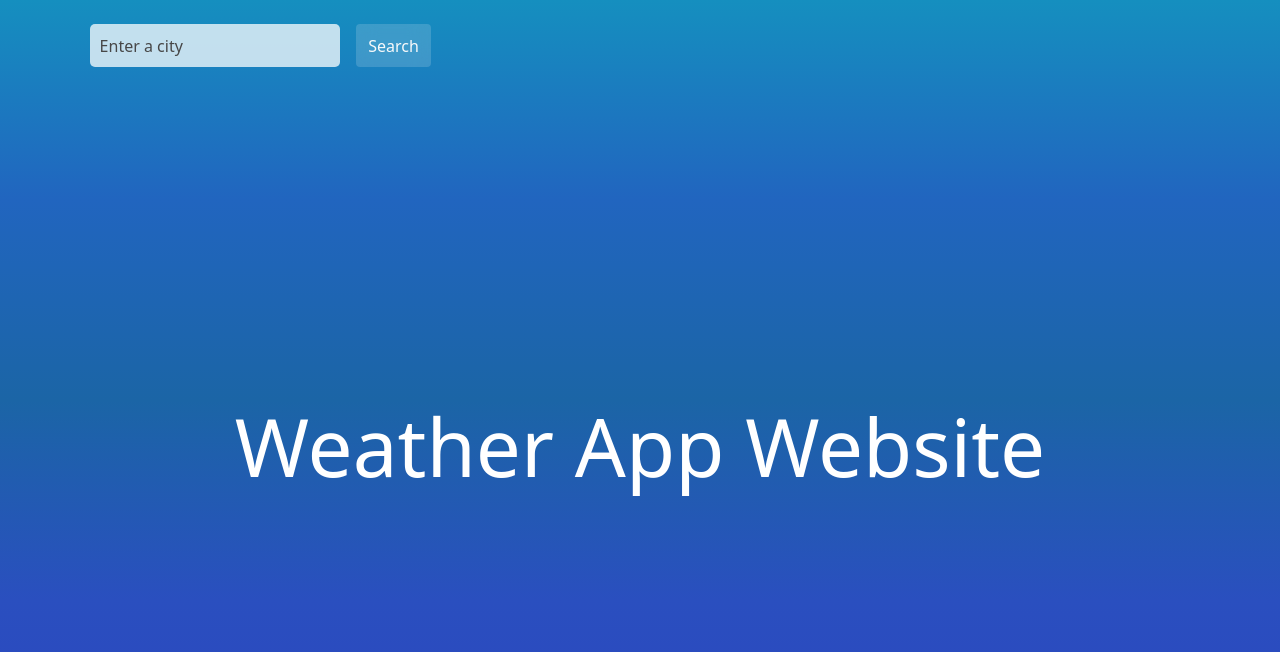
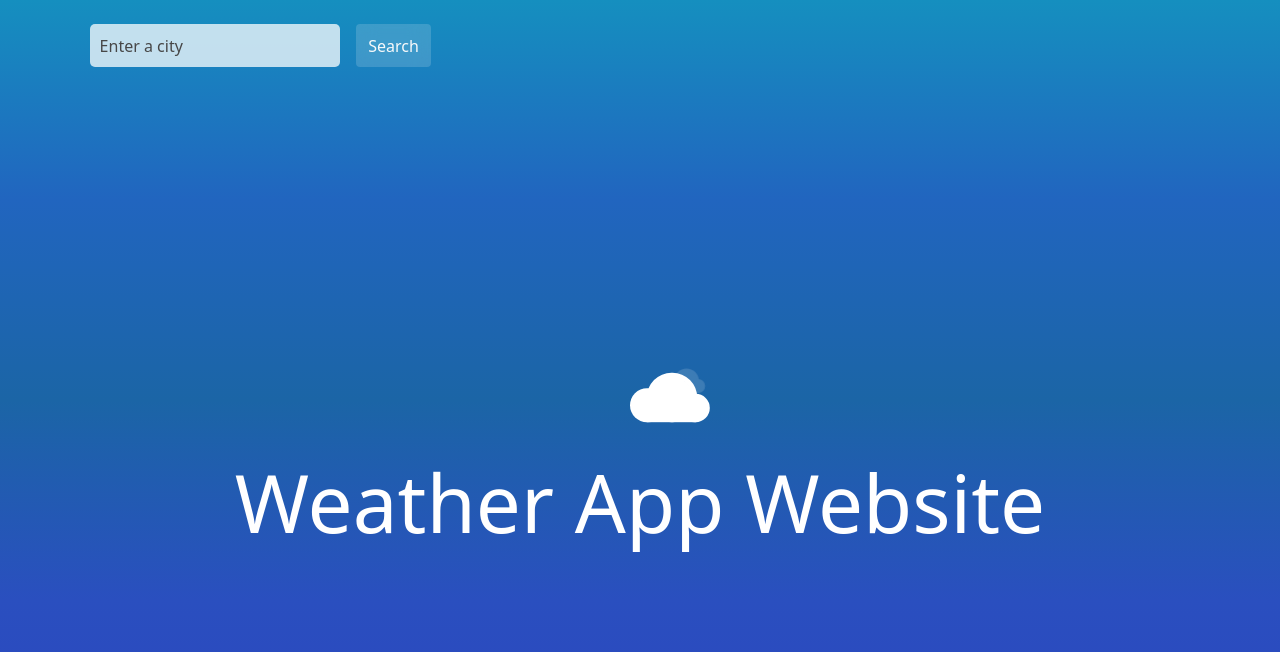
Before and after one commit to ignaciojsoler/weatherapp, a plain HTML site: page index.html in a window 1280 px wide. Drawn offline with nearby package versions, Linux system fonts and the light colour scheme.

Commit message:
Add files via upload

```diff
--- a/index.html
+++ b/index.html
@@ -31,7 +31,11 @@
         <!---->
 
         <!--Main title-->
-        <div class="welcome-title d-flex justify-content-center align-items-center text-center">
+        <div class="welcome-title d-flex flex-column justify-content-center align-items-center text-center">
+            <div class="welcome-title__icon cloudy">
+                <div class="welcome-title__cloud"></div>
+                <div class="welcome-title__cloud"></div>
+            </div>
             <div class="welcome-title__text display-1">Weather App Website</div>
         </div>
         <!---->
--- a/main.js
+++ b/main.js
@@ -53,7 +53,7 @@ function displayTodaysWeather(weather) {
     $todaysDate.innerHTML = date;
     $currentTemperatureValue.innerHTML = `${currentTemperatureValue}°`;
     $currentTemperatureDescription.innerHTML = currentTemperatureDescription;
-    $currentTemperatureIcon.innerHTML = `<img src="http://openweathermap.org/img/wn/${currentTemperatureIcon}@2x.png" alt="" class="current-temperature__img img-fluid">`
+    $currentTemperatureIcon.innerHTML = `<img src="https://openweathermap.org/img/wn/${currentTemperatureIcon}@2x.png" alt="" class="current-temperature__img img-fluid">`
     $currentStatsMax.innerHTML = `${currentStatsMax}°`;
     $currentStatsFeelsLike.innerHTML = `${currentStatsFeelsLike}°`;
     $currentStatsHumidity.innerHTML = `${currentStatsHumidity}%`;
--- a/style.css
+++ b/style.css
@@ -44,6 +44,74 @@ body {
 .searcher__btn:hover, .searcher__btn-back:hover {
     background-color: rgba(255, 255, 255, 0.521);
 }
+
+/*--Animated icon--*/
+.welcome-title__icon {
+    position: relative;
+    display: inline-block;
+    width: 12em;
+    height: 10em;
+    font-size: 0.7em; /* control icon size here */
+    animation: icon 4s linear infinite;
+  }
+
+  .welcome-title__cloud {
+    position: absolute;
+    z-index: 1;
+    top: 50%;
+    left: 50%;
+    width: 3.6875em;
+    height: 3.6875em;
+    margin: -1.84375em;
+    background: currentColor;
+    border-radius: 50%;
+    box-shadow:
+      -2.1875em 0.6875em 0 -0.6875em,
+      2.0625em 0.9375em 0 -0.9375em,
+      0 0 0 0.375em #fff,
+      -2.1875em 0.6875em 0 -0.3125em #fff,
+      2.0625em 0.9375em 0 -0.5625em #fff;
+  }
+  .welcome-title__cloud:after {
+    content: '';
+    position: absolute;
+    bottom: 0;
+    left: -0.5em;
+    display: block;
+    width: 4.5625em;
+    height: 1em;
+    background: currentColor;
+    box-shadow: 0 0.4375em 0 -0.0625em #fff;
+  }
+  .welcome-title__cloud:nth-child(2) {
+    z-index: 0;
+    background: #fff;
+    box-shadow:
+      -2.1875em 0.6875em 0 -0.6875em #fff,
+      2.0625em 0.9375em 0 -0.9375em #fff,
+      0 0 0 0.375em #fff,
+      -2.1875em 0.6875em 0 -0.3125em #fff,
+      2.0625em 0.9375em 0 -0.5625em #fff;
+    opacity: 0.3;
+    transform: scale(0.5) translate(6em, -3em);
+    animation: cloud 4s linear infinite;
+  }
+  .welcome-title__cloud:nth-child(2):after { background: #fff; }
+
+  @keyframes cloud {
+    0% { opacity: 0; }
+    50% { opacity: 0.3; }
+    100% {
+      opacity: 0;
+      transform: scale(0.5) translate(-200%, -3em);
+    }
+  }
+  @keyframes icon {
+      0% {left: 5%;opacity: 0;}
+      20% {opacity: 1;}
+      60% {opacity: 1;}
+      100% {left: -5%;opacity: 0;}
+  }
 /*-------------*/
 
 /*----Todays weather----*/
```
